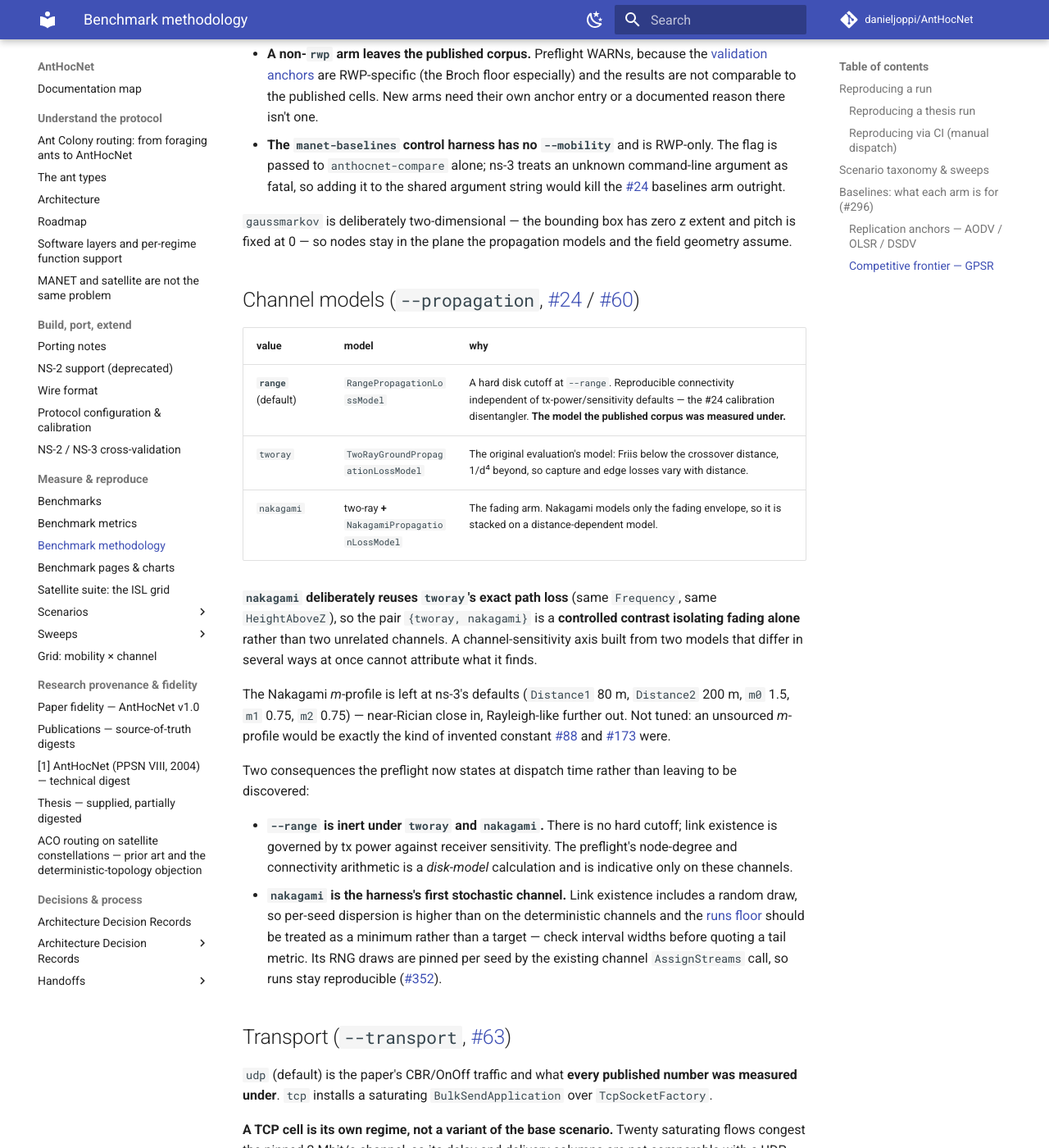
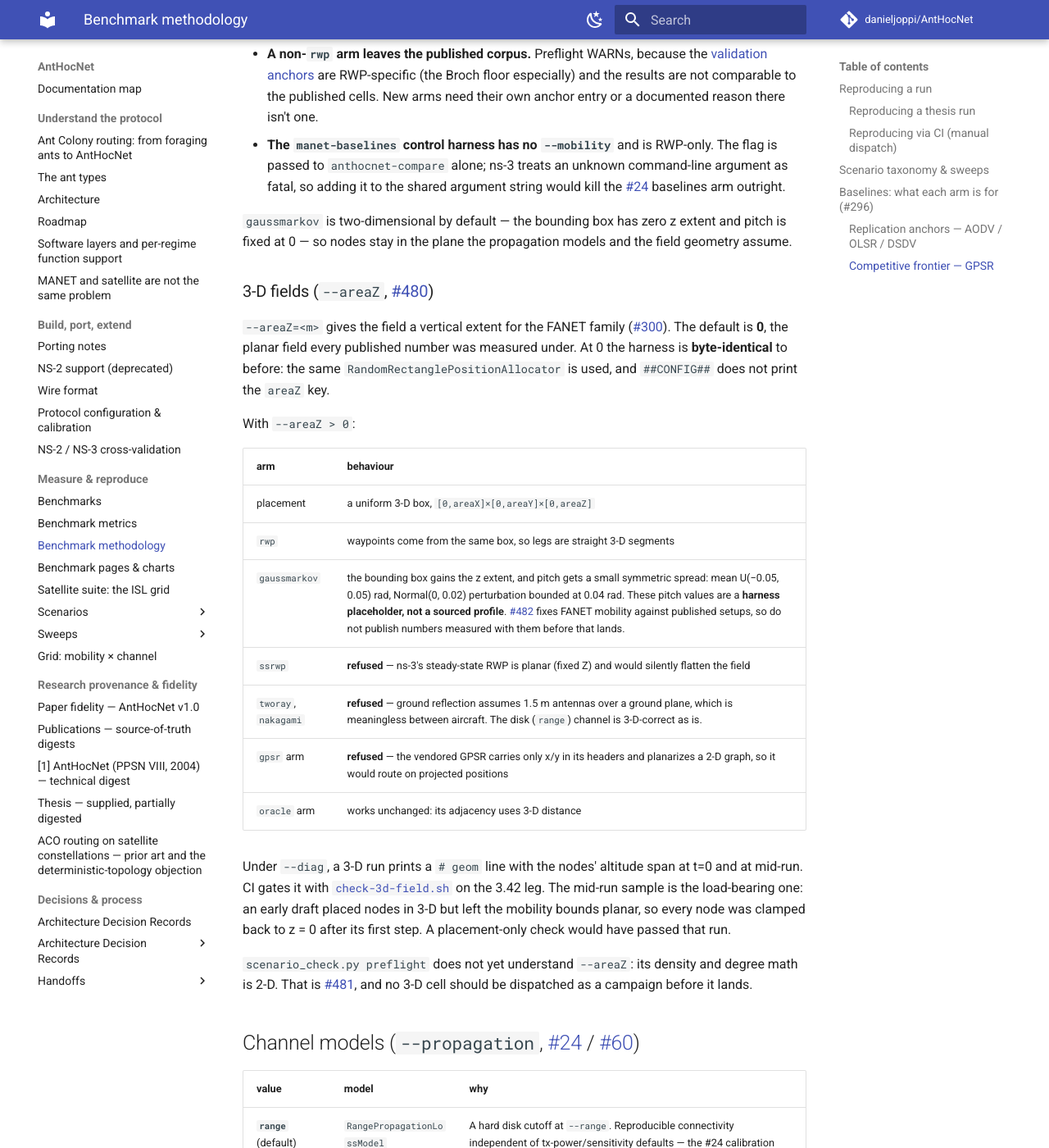
Before and after one commit to danieljoppi/AntHocNet, an MkDocs documentation site: the page built from docs/benchmarks/methodology.md, in a window 1280 px wide and 1400 px high, scrolled down 14079 px. Shown: the whole window at 82% size. Built offline with MkDocs 1.6.1 and Material for MkDocs 9.7.7, drawn with Linux system fonts in a browser that asks for light colours; comment, search, counter and statistics services are not loaded.

Commit message:
feat(bench): add --areaZ, a 3-D field for the FANET family (#480) (#491)
--areaZ (default 0) gives the compare harness a vertical extent for the FANET
epic #300. At 0 the harness is byte-identical to main (same
RandomRectanglePositionAllocator; ##CONFIG## omits areaZ), verified on 6
cases x 7 arms x 2 seeds plus the anchors/determinism/seed-independence/
arm-delivery gates. Above 0: 3-D box placement, 3-D rwp legs, gaussmarkov
Bounds with z extent and a documented placeholder pitch spread (#482 sources
it); oracle unchanged (3-D distance). Refused rather than silently flattened:
tworay/nakagami, ssrwp, the planar gpsr arm, negative --areaZ.

"# geom" (--diag, 3-D only) caught a draft bug where Bounds kept zmax=0 and
UpdateWithBounds clamped every node to z=0 after one step. New CI gate
check-3d-field.sh (3.42): altitude span at t=0 and mid-run under gaussmarkov
and rwp, all six 3-D-capable arms deliver, same-seed byte-identity, all five
refusals; mutation-tested. methodology.md documents the flag; preflight is
still 2-D (#481).

Closes #480.

Co-Authored-By: Claude Opus 5.5 <noreply@anthropic.com>
Claude-Session: https://claude.ai/code/session_01HNDVU4LKsoUZ4oGXKuibE2

```diff
--- a/docs/benchmarks/methodology.md
+++ b/docs/benchmarks/methodology.md
@@ -588,9 +588,41 @@ Three things worth knowing before dispatching a non-default arm:
   would kill the [#24](https://github.com/danieljoppi/AntHocNet/issues/24)
   baselines arm outright.
 
-`gaussmarkov` is deliberately two-dimensional — the bounding box has zero
+`gaussmarkov` is two-dimensional by default — the bounding box has zero
 z extent and pitch is fixed at 0 — so nodes stay in the plane the propagation
 models and the field geometry assume.
+
+### 3-D fields (`--areaZ`, [#480](https://github.com/danieljoppi/AntHocNet/issues/480))
+
+`--areaZ=<m>` gives the field a vertical extent for the FANET family
+([#300](https://github.com/danieljoppi/AntHocNet/issues/300)). The default is
+**0**, the planar field every published number was measured under. At 0 the
+harness is **byte-identical** to before: the same `RandomRectanglePositionAllocator`
+is used, and `##CONFIG##` does not print the `areaZ` key.
+
+With `--areaZ > 0`:
+
+| arm | behaviour |
+|---|---|
+| placement | a uniform 3-D box, `[0,areaX]×[0,areaY]×[0,areaZ]` |
+| `rwp` | waypoints come from the same box, so legs are straight 3-D segments |
+| `gaussmarkov` | the bounding box gains the z extent, and pitch gets a small symmetric spread: mean U(−0.05, 0.05) rad, Normal(0, 0.02) perturbation bounded at 0.04 rad. These pitch values are a **harness placeholder, not a sourced profile**. [#482](https://github.com/danieljoppi/AntHocNet/issues/482) fixes FANET mobility against published setups, so do not publish numbers measured with them before that lands. |
+| `ssrwp` | **refused** — ns-3's steady-state RWP is planar (fixed Z) and would silently flatten the field |
+| `tworay`, `nakagami` | **refused** — ground reflection assumes 1.5 m antennas over a ground plane, which is meaningless between aircraft. The disk (`range`) channel is 3-D-correct as is. |
+| `gpsr` arm | **refused** — the vendored GPSR carries only x/y in its headers and planarizes a 2-D graph, so it would route on projected positions |
+| `oracle` arm | works unchanged: its adjacency uses 3-D distance |
+
+Under `--diag`, a 3-D run prints a `# geom` line with the nodes' altitude span
+at t=0 and at mid-run. CI gates it with
+[`check-3d-field.sh`](../../ns3/tools/check-3d-field.sh) on the 3.42 leg. The
+mid-run sample is the load-bearing one: an early draft placed nodes in 3-D but
+left the mobility bounds planar, so every node was clamped back to z = 0 after
+its first step. A placement-only check would have passed that run.
+
+`scenario_check.py preflight` does not yet understand `--areaZ`: its density
+and degree math is 2-D. That is
+[#481](https://github.com/danieljoppi/AntHocNet/issues/481), and no 3-D cell
+should be dispatched as a campaign before it lands.
 
 ## Channel models (`--propagation`, [#24](https://github.com/danieljoppi/AntHocNet/issues/24) / [#60](https://github.com/danieljoppi/AntHocNet/issues/60))
 
```
Also changed, not shown: 3 other files.
